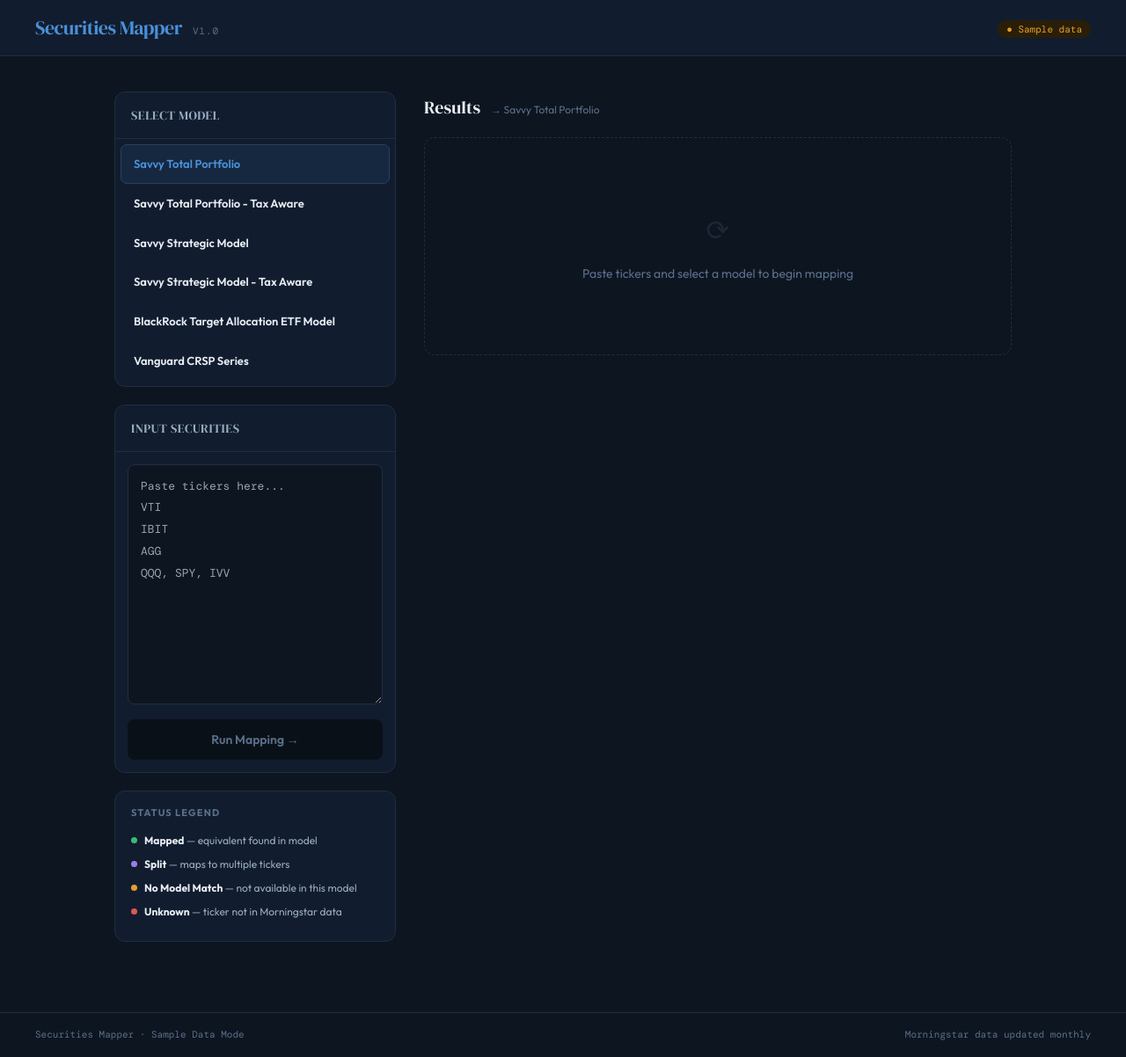
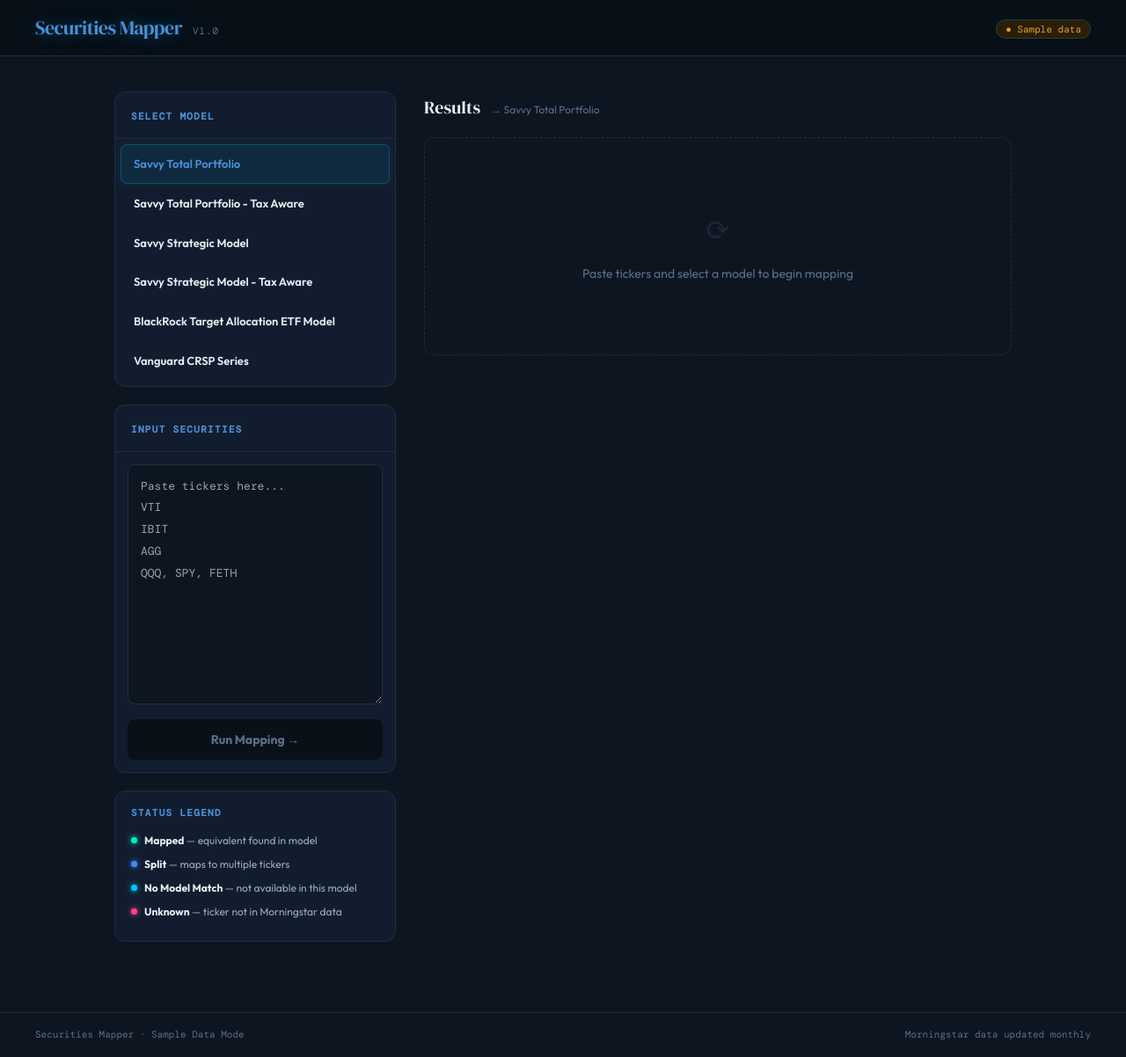
Before and after one commit to stephenong-wq/securities-mapper, a Next.js app: page / in a window 1280 px wide. Shown: the whole page at 88% size. Built offline with nearby package versions, Linux system fonts and the light colour scheme; a web font is replaced by a local one.

Commit message:
Update page.tsx

```diff
--- a/src/app/page.tsx
+++ b/src/app/page.tsx
@@ -4,19 +4,19 @@
 import type { ModelId, MappedSecurity, MorningstarRow, ModelUniverseRow } from "@/lib/types"
 
 const STATUS_CONFIG = {
-  mapped:        { label: "Mapped",         bg: "var(--green-light)",  color: "var(--green)",       dot: "#3db87a" },
-  split:         { label: "Split",          bg: "var(--split-light)",  color: "var(--split-color)", dot: "#9b7fe8" },
-  "not-in-model":{ label: "No Model Match", bg: "var(--amber-light)",  color: "var(--amber)",       dot: "#e0a030" },
-  "no-match":    { label: "Unknown",        bg: "var(--red-light)",    color: "var(--red)",         dot: "#e05555" },
+  mapped:        { label: "Mapped",         bg: "#001e18", color: "#00f0c0", dot: "#00f0c0" },
+  split:         { label: "Split",          bg: "#001030", color: "#4488ff", dot: "#4488ff" },
+  "not-in-model":{ label: "No Model Match", bg: "#001828", color: "#00c8ff", dot: "#00c8ff" },
+  "no-match":    { label: "Unknown",        bg: "#1e0018", color: "#ff4488", dot: "#ff4488" },
 }
 
 function styleColor(style: string) {
-  if (style.includes("Value"))    return { bg: "#0f1e35", color: "#5a9fd4" }
-  if (style.includes("Growth"))   return { bg: "#1e0f2a", color: "#a07fd4" }
-  if (style.includes("Emerging")) return { bg: "#2a1e08", color: "#e0a030" }
-  if (style.includes("Bond") || style.includes("Protected")) return { bg: "#0d2a1e", color: "#3db87a" }
-  if (style.includes("Real Estate") || style.includes("Commodities")) return { bg: "#1a1535", color: "#9b7fe8" }
-  return { bg: "#1a2535", color: "#9aabc2" }
+  if (style.includes("Value"))    return { bg: "#001428", color: "#00c8ff" }
+  if (style.includes("Growth"))   return { bg: "#001030", color: "#4488ff" }
+  if (style.includes("Emerging")) return { bg: "#001828", color: "#00d4ff" }
+  if (style.includes("Bond") || style.includes("Protected")) return { bg: "#001e18", color: "#00f0c0" }
+  if (style.includes("Real Estate") || style.includes("Commodities")) return { bg: "#0a0020", color: "#8855ff" }
+  return { bg: "#0a1828", color: "#7a9cc0" }
 }
 
 function exportCSV(results: MappedSecurity[], accountId: string) {
@@ -95,9 +95,9 @@
 
       {/* Export Modal */}
       {showExportModal && (
-        <div style={{ position: "fixed", inset: 0, background: "rgba(0,0,0,0.6)", zIndex: 1000, display: "flex", alignItems: "center", justifyContent: "center" }}>
-          <div style={{ background: "var(--surface-raised)", borderRadius: 14, padding: "48px 48px", width: 600, boxShadow: "0 8px 60px rgba(0,0,0,0.5)", border: "1px solid var(--border-strong)" }}>
-            <div style={{ fontFamily: "var(--font-display)", fontSize: 20, marginBottom: 8, color: "var(--ink)" }}>Export AccountEquivalent</div>
+        <div style={{ position: "fixed", inset: 0, background: "rgba(0,0,0,0.75)", zIndex: 1000, display: "flex", alignItems: "center", justifyContent: "center" }}>
+          <div style={{ background: "var(--surface-raised)", borderRadius: 14, padding: "48px 48px", width: 600, boxShadow: "0 0 60px rgba(0,200,255,0.15), 0 8px 40px rgba(0,0,0,0.6)", border: "1px solid var(--border-strong)" }}>
+            <div style={{ fontFamily: "var(--font-display)", fontSize: 20, marginBottom: 8, color: "var(--accent)" }}>Export AccountEquivalent</div>
             <div style={{ fontSize: 13, color: "var(--ink-faint)", marginBottom: 24 }}>Enter the Account ID to include in the export file.</div>
             <label style={{ fontSize: 11, fontWeight: 700, color: "var(--ink-muted)", letterSpacing: "0.08em", textTransform: "uppercase" }}>Account ID</label>
             <input
@@ -119,7 +119,7 @@
               <button onClick={() => setShowExportModal(false)} style={{ flex: 1, padding: "11px 0", background: "var(--surface-sunken)", border: "1px solid var(--border)", borderRadius: 8, fontSize: 13, fontWeight: 600, cursor: "pointer", color: "var(--ink-muted)" }}>
                 Cancel
               </button>
-              <button onClick={handleExportConfirm} disabled={!exportAccountId.trim()} style={{ flex: 2, padding: "11px 0", background: exportAccountId.trim() ? "var(--accent)" : "var(--surface-sunken)", color: exportAccountId.trim() ? "white" : "var(--ink-faint)", border: "none", borderRadius: 8, fontSize: 13, fontWeight: 600, cursor: exportAccountId.trim() ? "pointer" : "not-allowed" }}>
+              <button onClick={handleExportConfirm} disabled={!exportAccountId.trim()} style={{ flex: 2, padding: "11px 0", background: exportAccountId.trim() ? "var(--accent)" : "var(--surface-sunken)", color: exportAccountId.trim() ? "#000" : "var(--ink-faint)", border: "none", borderRadius: 8, fontSize: 13, fontWeight: 700, cursor: exportAccountId.trim() ? "pointer" : "not-allowed" }}>
                 Download CSV
               </button>
             </div>
@@ -128,16 +128,18 @@
       )}
 
       {/* Header */}
-      <header style={{ borderBottom: "1px solid var(--border)", background: "var(--surface-raised)", padding: "0 40px", display: "flex", alignItems: "center", justifyContent: "space-between", height: 64, position: "sticky", top: 0, zIndex: 100 }}>
+      <header style={{ borderBottom: "1px solid var(--border)", background: "rgba(8,15,24,0.95)", backdropFilter: "blur(12px)", padding: "0 40px", display: "flex", alignItems: "center", justifyContent: "space-between", height: 64, position: "sticky", top: 0, zIndex: 100 }}>
         <div style={{ display: "flex", alignItems: "baseline", gap: 12 }}>
-          <span style={{ fontFamily: "var(--font-display)", fontSize: 22, color: "var(--accent)", letterSpacing: "-0.5px" }}>Securities Mapper</span>
+          <span style={{ fontFamily: "var(--font-display)", fontSize: 22, color: "var(--accent)", letterSpacing: "-0.5px", textShadow: "0 0 20px rgba(0,200,255,0.4)" }}>
+            Securities Mapper
+          </span>
           <span style={{ fontSize: 11, color: "var(--ink-faint)", fontFamily: "var(--font-mono)", letterSpacing: "0.08em", textTransform: "uppercase" }}>v1.0</span>
         </div>
         <div>
           {dataLoading ? (
             <span style={{ fontSize: 12, color: "var(--ink-faint)" }}>Loading data…</span>
           ) : (
-            <span style={{ fontSize: 11, fontFamily: "var(--font-mono)", color: usingBlob ? "var(--green)" : "var(--amber)", background: usingBlob ? "var(--green-light)" : "var(--amber-light)", padding: "3px 10px", borderRadius: 20 }}>
+            <span style={{ fontSize: 11, fontFamily: "var(--font-mono)", color: usingBlob ? "var(--green)" : "var(--amber)", background: usingBlob ? "var(--green-light)" : "var(--amber-light)", padding: "3px 10px", borderRadius: 20, border: `1px solid ${usingBlob ? "rgba(0,240,192,0.2)" : "rgba(0,200,255,0.2)"}` }}>
               {usingBlob ? "● Live data" : "● Sample data"}
             </span>
           )}
@@ -146,7 +148,7 @@
 
       <main style={{ flex: 1, maxWidth: 1100, width: "100%", margin: "0 auto", padding: "40px 40px 80px" }}>
         {dataError && (
-          <div style={{ marginBottom: 24, padding: "10px 16px", background: "var(--amber-light)", color: "var(--amber)", borderRadius: 8, fontSize: 13, border: "1px solid #5a3a08" }}>
+          <div style={{ marginBottom: 24, padding: "10px 16px", background: "var(--amber-light)", color: "var(--amber)", borderRadius: 8, fontSize: 13, border: "1px solid rgba(0,200,255,0.2)" }}>
             ⚠ {dataError}
           </div>
         )}
@@ -159,16 +161,17 @@
             {/* Model selector */}
             <div className="fade-up" style={{ background: "var(--surface-raised)", border: "1px solid var(--border)", borderRadius: 12, overflow: "hidden" }}>
               <div style={{ padding: "14px 18px", borderBottom: "1px solid var(--border)" }}>
-                <span style={{ fontFamily: "var(--font-display)", fontSize: 14, color: "var(--ink-muted)", letterSpacing: "0.04em" }}>SELECT MODEL</span>
+                <span style={{ fontSize: 11, fontWeight: 700, color: "var(--accent)", letterSpacing: "0.12em", textTransform: "uppercase", fontFamily: "var(--font-mono)" }}>Select Model</span>
               </div>
               <div style={{ padding: 6 }}>
                 {MODELS.map(m => (
                   <button key={m.id} onClick={() => { setSelectedModel(m.id); setResults(null) }}
                     style={{
                       width: "100%", textAlign: "left", padding: "11px 14px", borderRadius: 7,
-                      background: selectedModel === m.id ? "var(--accent-light)" : "transparent",
-                      border: selectedModel === m.id ? "1px solid var(--border-strong)" : "1px solid transparent",
+                      background: selectedModel === m.id ? "rgba(0,200,255,0.08)" : "transparent",
+                      border: selectedModel === m.id ? "1px solid rgba(0,200,255,0.25)" : "1px solid transparent",
                       cursor: "pointer", transition: "all 0.15s",
+                      boxShadow: selectedModel === m.id ? "0 0 12px rgba(0,200,255,0.08)" : "none",
                     }}>
                     <div style={{ fontSize: 13, fontWeight: 600, color: selectedModel === m.id ? "var(--accent)" : "var(--ink)" }}>
                       {m.label}
@@ -181,13 +184,13 @@
             {/* Input */}
             <div className="fade-up-1" style={{ background: "var(--surface-raised)", border: "1px solid var(--border)", borderRadius: 12, overflow: "hidden" }}>
               <div style={{ padding: "14px 18px", borderBottom: "1px solid var(--border)" }}>
-                <span style={{ fontFamily: "var(--font-display)", fontSize: 14, color: "var(--ink-muted)", letterSpacing: "0.04em" }}>INPUT SECURITIES</span>
+                <span style={{ fontSize: 11, fontWeight: 700, color: "var(--accent)", letterSpacing: "0.12em", textTransform: "uppercase", fontFamily: "var(--font-mono)" }}>Input Securities</span>
               </div>
               <div style={{ padding: 14 }}>
                 <textarea
                   value={tickerInput}
                   onChange={e => setTickerInput(e.target.value)}
-                  placeholder={"Paste tickers here...\nVTI\nIBIT\nAGG\nQQQ, SPY, IVV"}
+                  placeholder={"Paste tickers here...\nVTI\nIBIT\nAGG\nQQQ, SPY, FETH"}
                   rows={10}
                   style={{
                     width: "100%", border: "1px solid var(--border)", borderRadius: 8,
@@ -195,8 +198,8 @@
                     background: "var(--surface)", color: "var(--ink)", resize: "vertical",
                     outline: "none", lineHeight: 1.9,
                   }}
-                  onFocus={e => { e.target.style.borderColor = "var(--accent)" }}
-                  onBlur={e => { e.target.style.borderColor = "var(--border)" }}
+                  onFocus={e => { e.target.style.borderColor = "var(--accent)"; e.target.style.boxShadow = "0 0 0 2px rgba(0,200,255,0.1)" }}
+                  onBlur={e => { e.target.style.borderColor = "var(--border)"; e.target.style.boxShadow = "none" }}
                 />
                 <button
                   onClick={handleMap}
@@ -204,10 +207,11 @@
                   style={{
                     marginTop: 10, width: "100%", padding: "12px 0",
                     background: loading || dataLoading || !tickerInput.trim() ? "var(--surface-sunken)" : "var(--accent)",
-                    color: loading || dataLoading || !tickerInput.trim() ? "var(--ink-faint)" : "white",
+                    color: loading || dataLoading || !tickerInput.trim() ? "var(--ink-faint)" : "#000",
                     border: "none", borderRadius: 8, fontFamily: "var(--font-body)", fontSize: 14,
-                    fontWeight: 600, cursor: loading || !tickerInput.trim() ? "not-allowed" : "pointer",
+                    fontWeight: 700, cursor: loading || !tickerInput.trim() ? "not-allowed" : "pointer",
                     transition: "all 0.15s",
+                    boxShadow: !loading && !dataLoading && tickerInput.trim() ? "0 0 20px rgba(0,200,255,0.3)" : "none",
                   }}
                 >
                   {loading ? "Mapping…" : "Run Mapping →"}
@@ -217,12 +221,12 @@
 
             {/* Legend */}
             <div className="fade-up-2" style={{ padding: "16px 18px", background: "var(--surface-raised)", border: "1px solid var(--border)", borderRadius: 12 }}>
-              <div style={{ fontSize: 11, fontWeight: 700, letterSpacing: "0.1em", textTransform: "uppercase", color: "var(--ink-faint)", marginBottom: 12 }}>
+              <div style={{ fontSize: 11, fontWeight: 700, letterSpacing: "0.12em", textTransform: "uppercase", color: "var(--accent)", fontFamily: "var(--font-mono)", marginBottom: 12 }}>
                 Status Legend
               </div>
               {Object.entries(STATUS_CONFIG).map(([key, cfg]) => (
                 <div key={key} style={{ display: "flex", alignItems: "center", gap: 8, marginBottom: 8 }}>
-                  <span style={{ width: 7, height: 7, borderRadius: "50%", background: cfg.dot, flexShrink: 0 }} />
+                  <span style={{ width: 7, height: 7, borderRadius: "50%", background: cfg.dot, flexShrink: 0, boxShadow: `0 0 6px ${cfg.dot}` }} />
                   <span style={{ fontSize: 12, color: "var(--ink-muted)" }}>
                     <strong style={{ color: "var(--ink)" }}>{cfg.label}</strong>
                     {key === "mapped"        && " — equivalent found in model"}
@@ -250,12 +254,12 @@
                 <div style={{ display: "flex", gap: 8, alignItems: "center" }}>
                   {statusCounts && (
                     <div style={{ display: "flex", gap: 6 }}>
-                      {statusCounts.mapped > 0 && <Chip label={`${statusCounts.mapped} mapped`} color="var(--green)" bg="var(--green-light)" />}
-                      {statusCounts.split  > 0 && <Chip label={`${statusCounts.split} split`}   color="var(--split-color)" bg="var(--split-light)" />}
-                      {statusCounts.warn   > 0 && <Chip label={`${statusCounts.warn} issues`}   color="var(--red)" bg="var(--red-light)" />}
+                      {statusCounts.mapped > 0 && <Chip label={`${statusCounts.mapped} mapped`} color="#00f0c0" bg="#001e18" glow="#00f0c0" />}
+                      {statusCounts.split  > 0 && <Chip label={`${statusCounts.split} split`}   color="#4488ff" bg="#001030" glow="#4488ff" />}
+                      {statusCounts.warn   > 0 && <Chip label={`${statusCounts.warn} issues`}   color="#ff4488" bg="#1e0018" glow="#ff4488" />}
                     </div>
                   )}
-                  <button onClick={handleExportClick} style={{ padding: "3px 12px", background: "#1e3a5a", color: "var(--accent)", border: "1px solid var(--border-strong)", borderRadius: 20, fontSize: 11, fontWeight: 700, cursor: "pointer" }}>
+                  <button onClick={handleExportClick} style={{ padding: "3px 12px", background: "rgba(0,200,255,0.08)", color: "var(--accent)", border: "1px solid rgba(0,200,255,0.25)", borderRadius: 20, fontSize: 11, fontWeight: 700, cursor: "pointer", fontFamily: "var(--font-mono)" }}>
                     Export
                   </button>
                 </div>
@@ -277,7 +281,7 @@
 
             {results && !loading && (
               <div style={{ display: "flex", flexDirection: "column", gap: 6 }}>
-                <div style={{ display: "grid", gridTemplateColumns: "110px 1fr 1fr 1fr 110px", padding: "8px 16px", gap: 12, fontSize: 11, fontWeight: 700, letterSpacing: "0.08em", textTransform: "uppercase", color: "var(--ink-faint)" }}>
+                <div style={{ display: "grid", gridTemplateColumns: "110px 1fr 1fr 1fr 110px", padding: "8px 16px", gap: 12, fontSize: 11, fontWeight: 700, letterSpacing: "0.08em", textTransform: "uppercase", color: "var(--ink-faint)", fontFamily: "var(--font-mono)" }}>
                   <span>Input</span><span>Mapped To</span><span>MS Category</span><span>Asset Class / Region</span><span>Status</span>
                 </div>
 
@@ -285,7 +289,10 @@
                   const cfg = STATUS_CONFIG[r.status]
                   return (
                     <div key={r.inputTicker + idx} className="fade-up"
-                      style={{ animationDelay: `${idx * 0.03}s`, background: "var(--surface-raised)", border: "1px solid var(--border)", borderRadius: 10, overflow: "hidden" }}>
+                      style={{ animationDelay: `${idx * 0.03}s`, background: "var(--surface-raised)", border: "1px solid var(--border)", borderRadius: 10, overflow: "hidden", transition: "border-color 0.15s" }}
+                      onMouseEnter={e => (e.currentTarget.style.borderColor = "var(--border-strong)")}
+                      onMouseLeave={e => (e.currentTarget.style.borderColor = "var(--border)")}
+                    >
                       {r.mappings.length === 0 && (
                         <div style={{ display: "grid", gridTemplateColumns: "110px 1fr 1fr 1fr 110px", padding: "14px 16px", gap: 12, alignItems: "center" }}>
                           <span style={{ fontFamily: "var(--font-mono)", fontSize: 14, fontWeight: 600, color: "var(--ink)" }}>{r.inputTicker}</span>
@@ -297,12 +304,12 @@
                         const sc = styleColor(m.msStyle)
                         return (
                           <div key={mi} style={{ display: "grid", gridTemplateColumns: "110px 1fr 1fr 1fr 110px", padding: mi === 0 ? "14px 16px" : "8px 16px 14px 16px", gap: 12, alignItems: "center", borderTop: mi > 0 ? "1px dashed var(--border)" : "none", background: mi > 0 ? "var(--surface-sunken)" : "transparent" }}>
-                            <span style={{ fontFamily: "var(--font-mono)", fontSize: 14, fontWeight: 600, color: "var(--ink)", visibility: mi === 0 ? "visible" : "hidden" }}>{r.inputTicker}</span>
+                            <span style={{ fontFamily: "var(--font-mono)", fontSize: 14, fontWeight: 600, color: "var(--ink-muted)", visibility: mi === 0 ? "visible" : "hidden" }}>{r.inputTicker}</span>
                             <div>
                               <div style={{ display: "flex", alignItems: "center", gap: 8 }}>
-                                <span style={{ fontFamily: "var(--font-mono)", fontSize: 13, fontWeight: 600, color: "var(--accent)" }}>{m.ticker}</span>
+                                <span style={{ fontFamily: "var(--font-mono)", fontSize: 13, fontWeight: 700, color: "var(--accent)", textShadow: "0 0 12px rgba(0,200,255,0.3)" }}>{m.ticker}</span>
                                 {m.weight !== undefined && (
-                                  <span style={{ fontSize: 11, padding: "2px 7px", borderRadius: 20, background: "var(--split-light)", color: "var(--split-color)", fontWeight: 700 }}>
+                                  <span style={{ fontSize: 11, padding: "2px 7px", borderRadius: 20, background: "var(--split-light)", color: "var(--split-color)", fontWeight: 700, border: "1px solid rgba(68,136,255,0.2)" }}>
                                     {Math.round(m.weight * 100)}%
                                   </span>
                                 )}
@@ -312,7 +319,7 @@
                               </div>
                             </div>
                             <div>
-                              <span style={{ fontSize: 11, padding: "3px 8px", borderRadius: 4, background: sc.bg, color: sc.color, fontWeight: 600 }}>
+                              <span style={{ fontSize: 11, padding: "3px 8px", borderRadius: 4, background: sc.bg, color: sc.color, fontWeight: 600, border: `1px solid ${sc.color}22` }}>
                                 {m.msStyle}
                               </span>
                             </div>
@@ -341,14 +348,18 @@
   )
 }
 
-function Chip({ label, color, bg }: { label: string; color: string; bg: string }) {
-  return <span style={{ fontSize: 11, padding: "3px 9px", borderRadius: 20, background: bg, color, fontWeight: 700 }}>{label}</span>
+function Chip({ label, color, bg, glow }: { label: string; color: string; bg: string; glow: string }) {
+  return (
+    <span style={{ fontSize: 11, padding: "3px 9px", borderRadius: 20, background: bg, color, fontWeight: 700, border: `1px solid ${glow}33`, boxShadow: `0 0 8px ${glow}22` }}>
+      {label}
+    </span>
+  )
 }
 
 function StatusBadge({ cfg }: { cfg: typeof STATUS_CONFIG[keyof typeof STATUS_CONFIG] }) {
   return (
-    <span style={{ display: "inline-flex", alignItems: "center", gap: 5, fontSize: 11, padding: "3px 9px", borderRadius: 20, background: cfg.bg, color: cfg.color, fontWeight: 600, whiteSpace: "nowrap" }}>
-      <span style={{ width: 6, height: 6, borderRadius: "50%", background: cfg.dot }} />
+    <span style={{ display: "inline-flex", alignItems: "center", gap: 5, fontSize: 11, padding: "3px 9px", borderRadius: 20, background: cfg.bg, color: cfg.color, fontWeight: 600, whiteSpace: "nowrap", border: `1px solid ${cfg.dot}33`, boxShadow: `0 0 8px ${cfg.dot}22` }}>
+      <span style={{ width: 6, height: 6, borderRadius: "50%", background: cfg.dot, boxShadow: `0 0 4px ${cfg.dot}` }} />
       {cfg.label}
     </span>
   )
```
